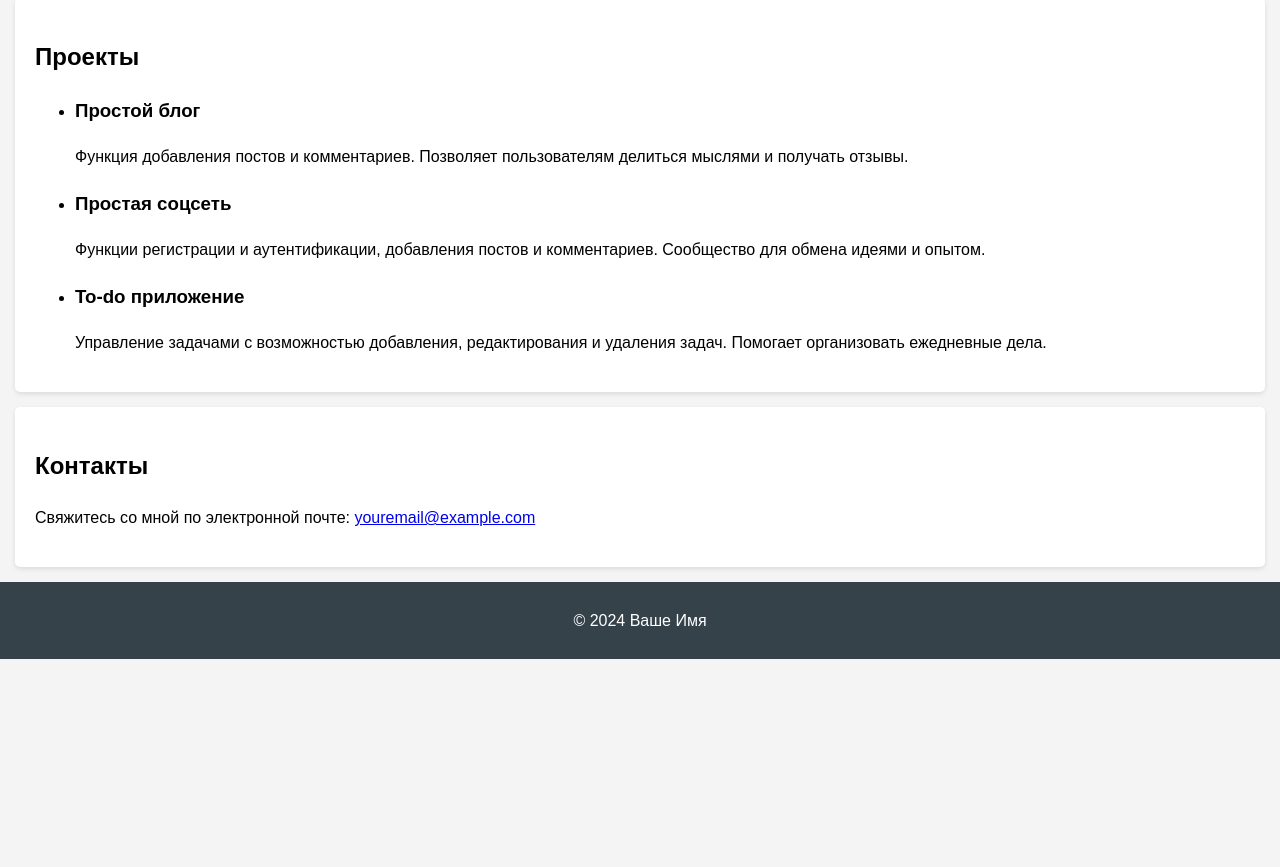
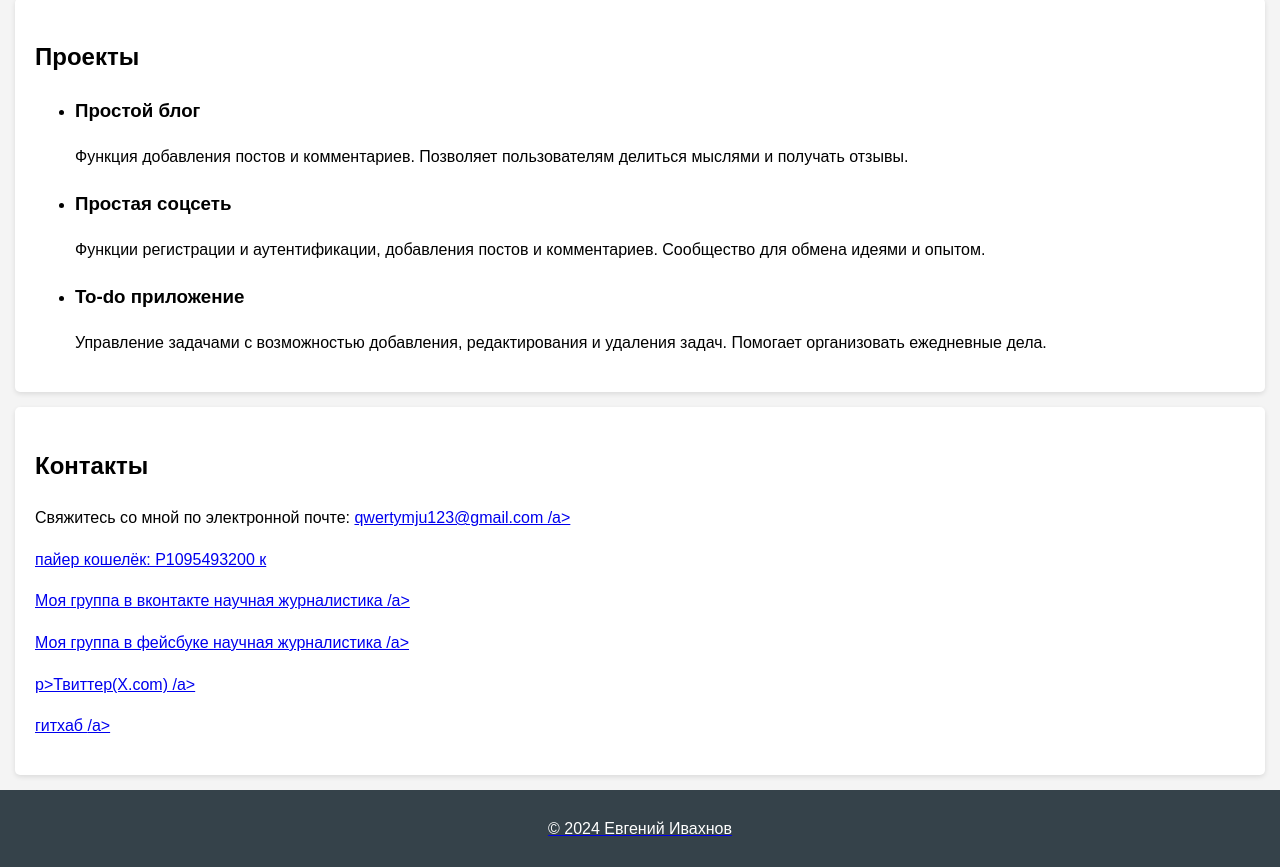
Before and after one commit to Evg12345qwert/Evg12345qwert-.Evg12345qwert.github.io, a plain HTML site: page index.html in a window 1280 px wide. Shown: the part 836-1703 px from the top of the page. Before the commit the page ends 1495 px from the top, so only its background shows below. Drawn offline with Linux system fonts and the light colour scheme.

Commit message:
Update index.html

```diff
--- a/index.html
+++ b/index.html
@@ -104,11 +104,25 @@
 
     <section id="contact">
         <h2>Контакты</h2>
-        <p>Свяжитесь со мной по электронной почте: <a href="mailto:youremail@example.com">youremail@example.com</a></p>
+        <p>Свяжитесь со мной по электронной почте: <a href="mailto:qwertymju123@gmail.com
+">qwertymju123@gmail.com
+/a></p>
+        <p>пайер кошелёк: P1095493200 к </p>
+        <p>Моя группа в вконтакте <a href="https://vk.com/public218147163
+">научная журналистика
+/a></p>
+        <p>Моя группа в фейсбуке <a href="https://www.facebook.com/groups/1730255020712139
+">научная журналистика
+/a></p>
+        p>Твиттер(X.com)<a href="https://x.com/ivahnov7786
+">
+/a></p>
+        <p>гитхаб <a href="hhttps://github.com/Evg12345qwert
+">
+/a></p>
     </section>
-
     <footer>
-        <p>&copy; 2024 Ваше Имя</p>
+        <p>&copy; 2024 Евгений Ивахнов</p>
     </footer>
 </body>
 </html>
```
